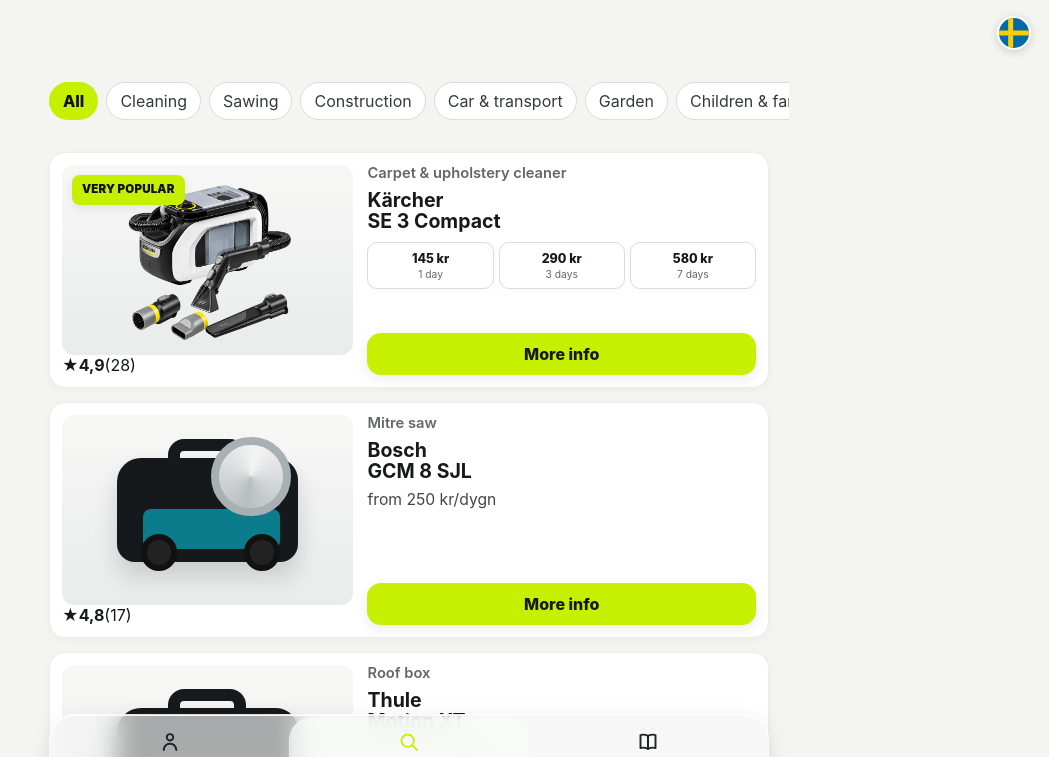
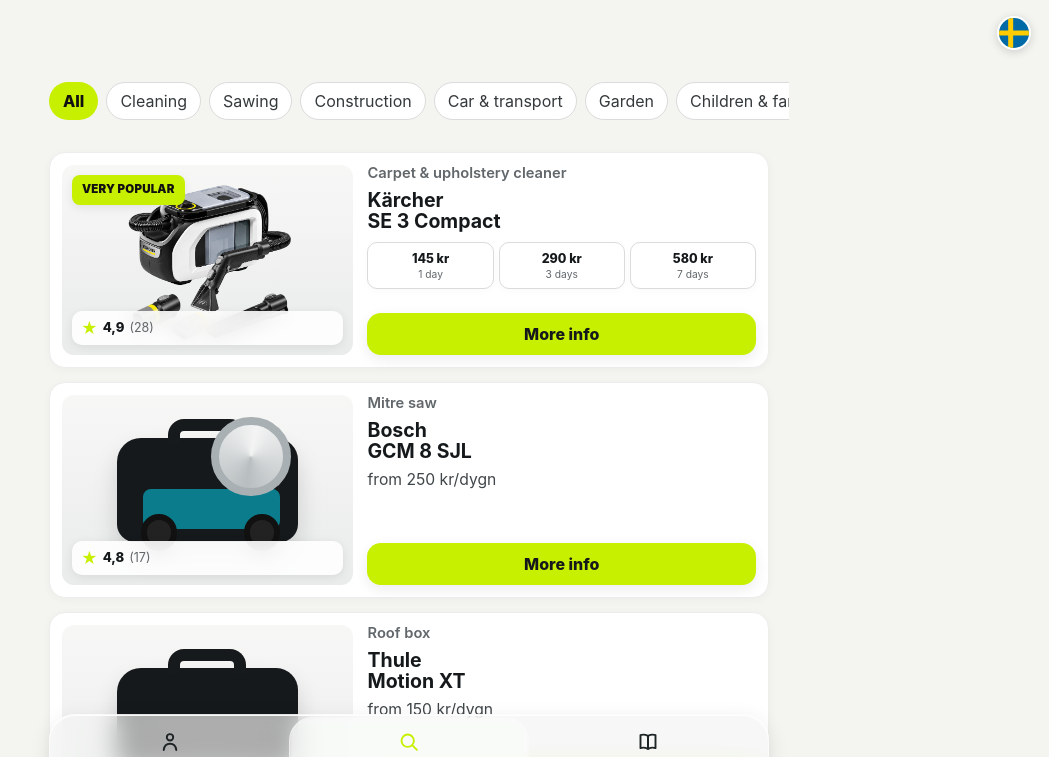
Before and after one commit to peralmkvist/hyrbart-webapp, a Next.js app in the folder hyrbart-webapp/: page /en/produkter in a window 1280 px wide. Shown: the top 757 px of the page, without its empty margins (231-1280 px from the left). Built offline with nearby package versions, Linux system fonts and the light colour scheme.

Commit message:
Update globals.css

```diff
--- a/hyrbart-webapp/app/globals.css
+++ b/hyrbart-webapp/app/globals.css
@@ -1210,3 +1210,89 @@ main {
 .rentalPriceGrid.compact .rentalPriceBox strong{font-size:.78rem}
 .rentalPriceGrid.compact .rentalPriceBox span{margin-top:3px;font-size:.64rem}
 .karcherDetailPage>.rentalPriceGrid+.primaryButton.wide{margin-top:12px}
+
+/* ============================================================
+   REVIEWS + GUIDE CARDS
+   ============================================================ */
+
+.productCardRating {
+  position: absolute;
+  z-index: 5;
+  left: 10px;
+  right: 10px;
+  bottom: 10px;
+  min-height: 34px;
+  padding: 6px 9px;
+  border-radius: 10px;
+  display: flex;
+  align-items: center;
+  gap: 5px;
+  background: rgba(255,255,255,.88);
+  backdrop-filter: blur(10px);
+  -webkit-backdrop-filter: blur(10px);
+  color: var(--ink);
+  box-shadow: 0 2px 10px rgba(0,0,0,.08);
+  font-size: .78rem;
+  line-height: 1;
+}
+
+.productCardRating .ratingStar {
+  color: var(--accent);
+  font-size: 1rem;
+  line-height: 1;
+}
+
+.productCardRating strong {
+  font-size: .82rem;
+  font-weight: 850;
+}
+
+.productCardRating > span:last-child {
+  color: var(--muted);
+}
+
+.productDetailRating {
+  margin-top: 9px;
+  display: flex;
+  align-items: center;
+  flex-wrap: wrap;
+  gap: 7px;
+  color: var(--ink);
+  font-size: .88rem;
+  line-height: 1.2;
+}
+
+.productDetailRating .ratingStars {
+  color: var(--accent);
+  font-size: 1.08rem;
+  letter-spacing: .04em;
+}
+
+.productDetailRating strong {
+  font-weight: 850;
+}
+
+.productDetailRating > span:last-child {
+  color: var(--muted);
+}
+
+.guideTextCard {
+  margin: 18px 0;
+  padding: 17px 18px;
+  border: 1px solid var(--line);
+  border-radius: 14px;
+  background: var(--surface);
+}
+
+.guideTextCard strong {
+  display: block;
+  margin-bottom: 6px;
+  font-size: 1rem;
+}
+
+.guideTextCard p {
+  margin: 0;
+  color: #363c3f;
+  font-size: 1rem;
+  line-height: 1.5;
+}
```
